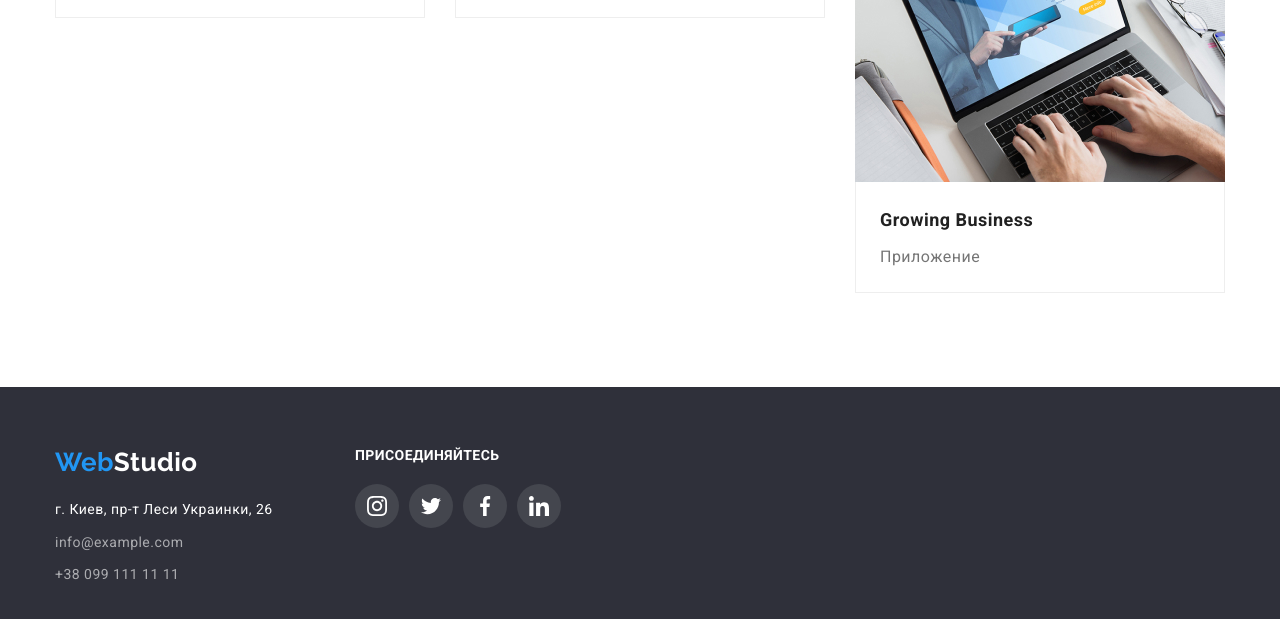
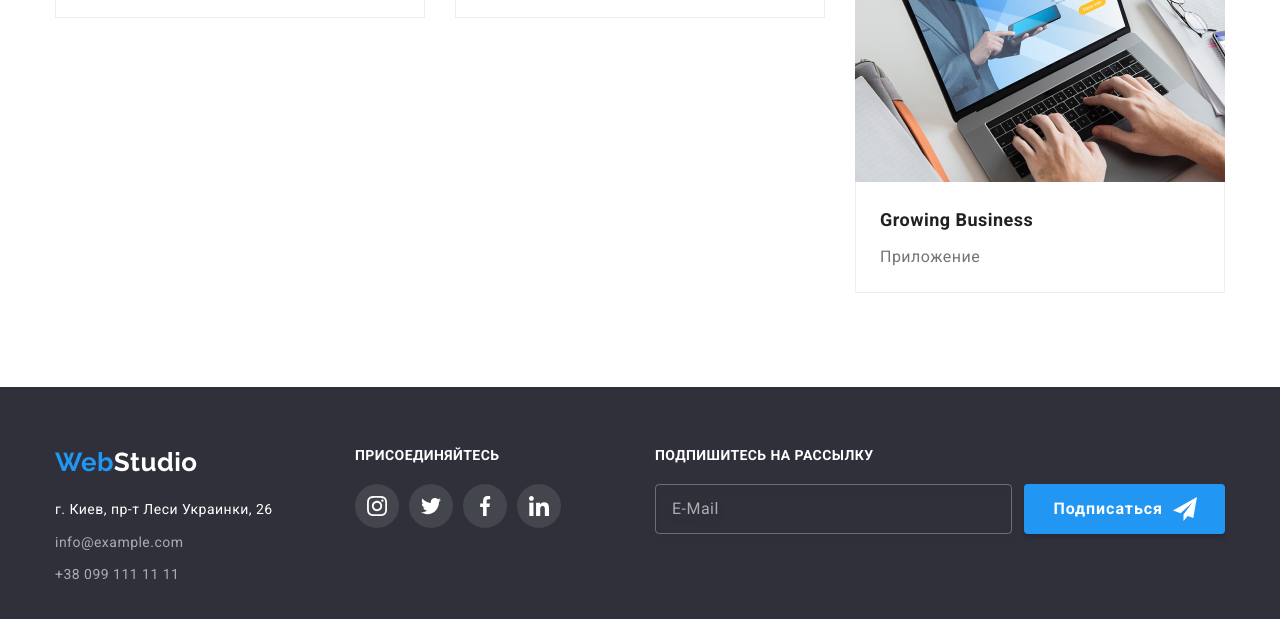
Before and after one commit to Prophecylife/goit-markup-hw-06, a plain HTML site: page portfolio.html in a window 1280 px wide. Shown: the part 693-1312 px from the top of the page. Drawn offline with nearby package versions, Linux system fonts and the light colour scheme.

Commit message:
added footer form to portfolio

```diff
--- a/portfolio.html
+++ b/portfolio.html
@@ -282,6 +282,22 @@
               </li>
             </ul>
           </li>
+          <li class="footer-list-item join-form">
+            <p class="footer-subscribe-text">подпишитесь на рассылку</p>
+            <form class="footer-join-form" action="">
+              <input
+                class="subscribe-form-email"
+                type="email"
+                placeholder="e-mail"
+              />
+              <button class="join-form-button" type="submit">
+                Подписаться
+                <svg class="form-mail-button-icon">
+                  <use href="./images/svg-sprite.svg#icon-icon-send"></use>
+                </svg>
+              </button>
+            </form>
+          </li>
         </ul>
       </div>
     </footer>
```
